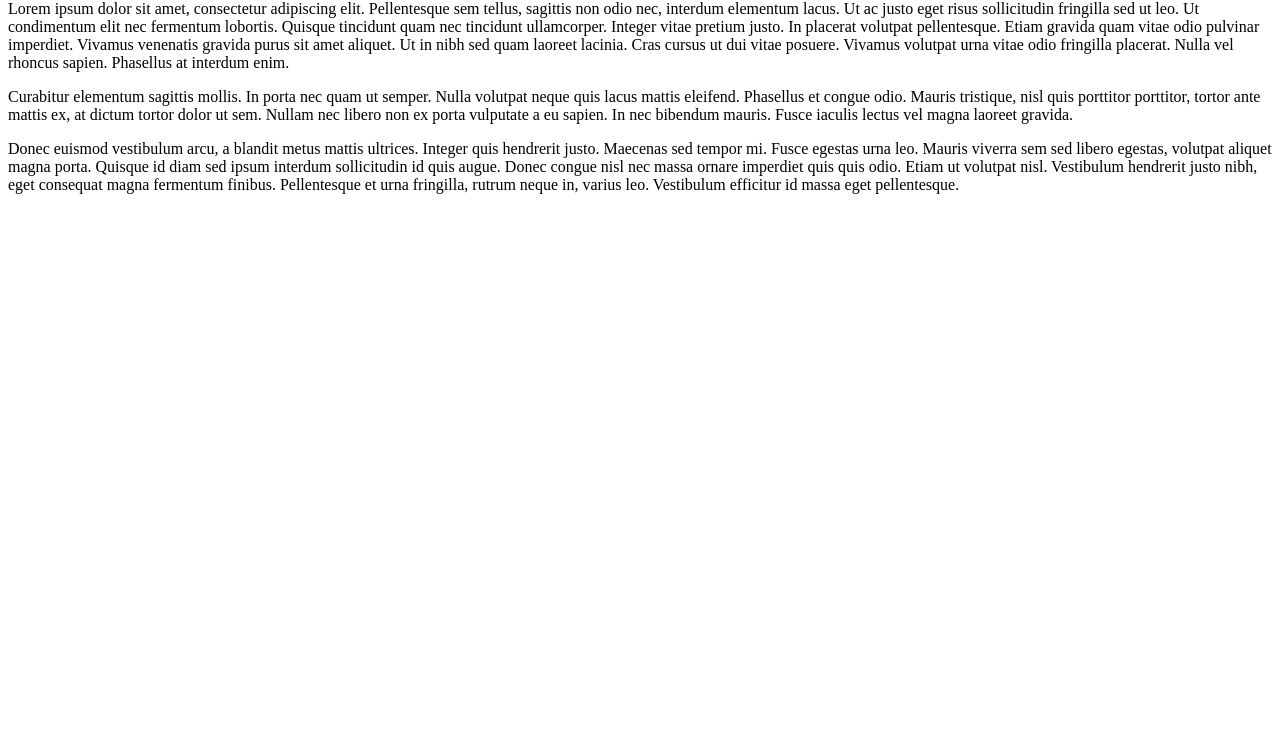
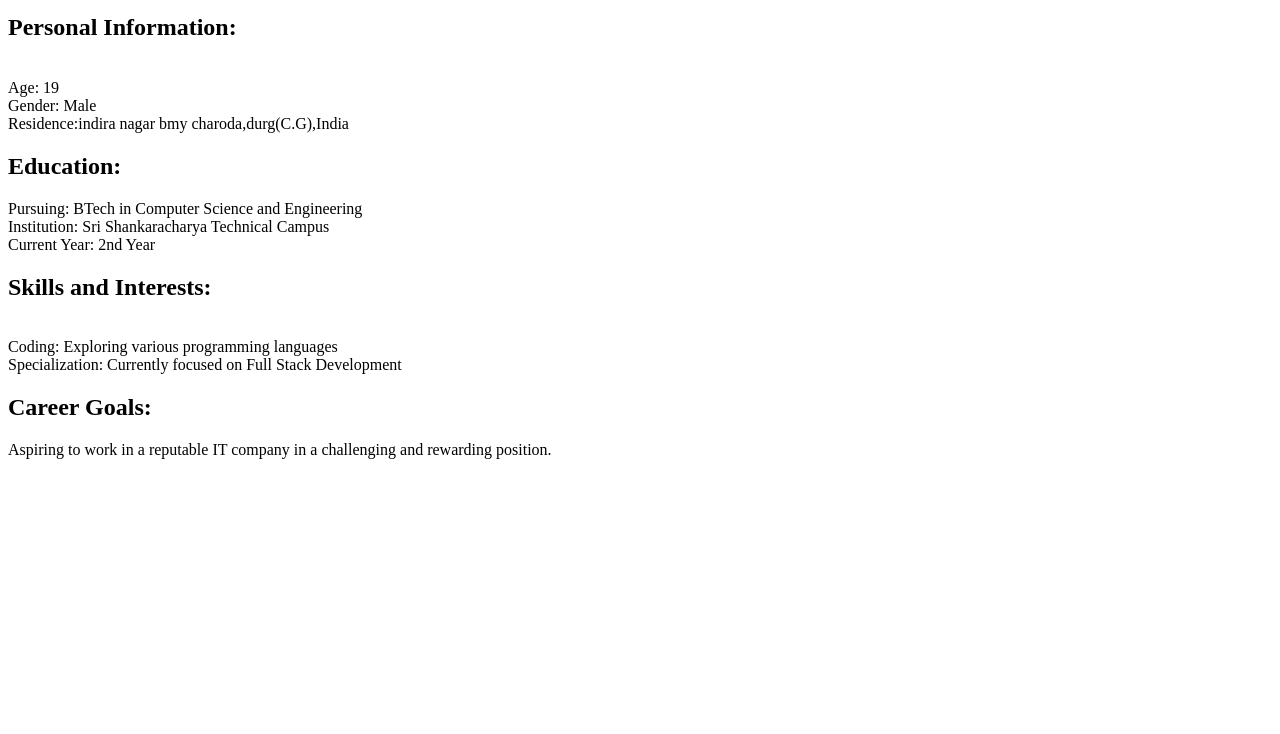
Before and after one commit to ayushsingh4848/portfoilio, a plain HTML site: page public/about.html in a window 1280 px wide. Shown: the part 66-800 px from the top of the page. Drawn offline with Linux system fonts and the light colour scheme.

Commit message:
Add files via upload

```diff
--- a/public/about.html
+++ b/public/about.html
@@ -1,20 +1,29 @@
-<h1>About Me</h1>
-<p>Lorem ipsum dolor sit amet, consectetur adipiscing elit. Pellentesque sem tellus, sagittis non odio nec, interdum
-  elementum lacus. Ut ac justo eget risus sollicitudin fringilla sed ut leo. Ut condimentum elit nec fermentum lobortis.
-  Quisque tincidunt quam nec tincidunt ullamcorper. Integer vitae pretium justo. In placerat volutpat pellentesque.
-  Etiam
-  gravida quam vitae odio pulvinar imperdiet. Vivamus venenatis gravida purus sit amet aliquet. Ut in nibh sed quam
-  laoreet lacinia. Cras cursus ut dui vitae posuere. Vivamus volutpat urna vitae odio fringilla placerat. Nulla vel
-  rhoncus sapien. Phasellus at interdum enim.</p>
+<!DOCTYPE html>
+<html lang="en">
+<head>
+  <meta charset="UTF-8">
+  <meta name="viewport" content="width=device-width, initial-scale=1.0">
+  <title>Document</title>
+</head>
+<body>
+  <h1>Ayush Singh</h1>
+<h2>Personal Information:</h2>
+<p><br>
+Age: 19<br>
+Gender: Male<br>
+Residence:indira nagar bmy charoda,durg(C.G),India<br></p>
+<h2>Education:</h2>
+<p>
+Pursuing: BTech in Computer Science and Engineering<br>
+Institution: Sri Shankaracharya Technical Campus<br>
+Current Year: 2nd Year<br></p>
+<h2>Skills and Interests:</h2>
+<p><br>
+Coding: Exploring various programming languages<br>
+Specialization: Currently focused on Full Stack Development<br></p>
+<h2>Career Goals:</h2>
+<p>
+  Aspiring to work in a reputable IT company in a challenging and rewarding position.<br></p>
 
-<p>Curabitur elementum sagittis mollis. In porta nec quam ut semper. Nulla volutpat neque quis lacus mattis eleifend.
-  Phasellus et congue odio. Mauris tristique, nisl quis porttitor porttitor, tortor ante mattis ex, at dictum tortor
-  dolor
-  ut sem. Nullam nec libero non ex porta vulputate a eu sapien. In nec bibendum mauris. Fusce iaculis lectus vel magna
-  laoreet gravida.</p>
-
-<p>Donec euismod vestibulum arcu, a blandit metus mattis ultrices. Integer quis hendrerit justo. Maecenas sed tempor mi.
-  Fusce egestas urna leo. Mauris viverra sem sed libero egestas, volutpat aliquet magna porta. Quisque id diam sed ipsum
-  interdum sollicitudin id quis augue. Donec congue nisl nec massa ornare imperdiet quis quis odio. Etiam ut volutpat
-  nisl. Vestibulum hendrerit justo nibh, eget consequat magna fermentum finibus. Pellentesque et urna fringilla, rutrum
-  neque in, varius leo. Vestibulum efficitur id massa eget pellentesque.</p>
+</body>
+</html>
```
Also changed, not shown: index.html (+5 -5 lines), public/contact.html (+16 -6 lines).
